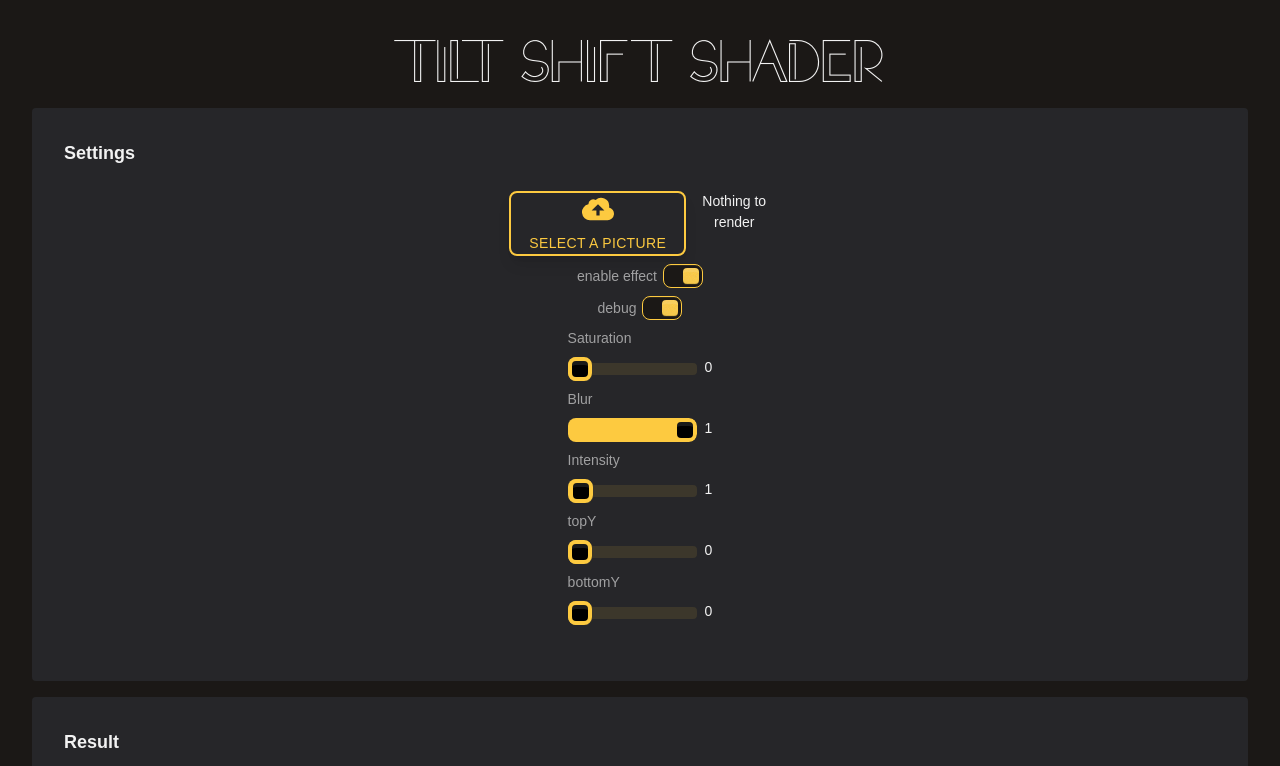
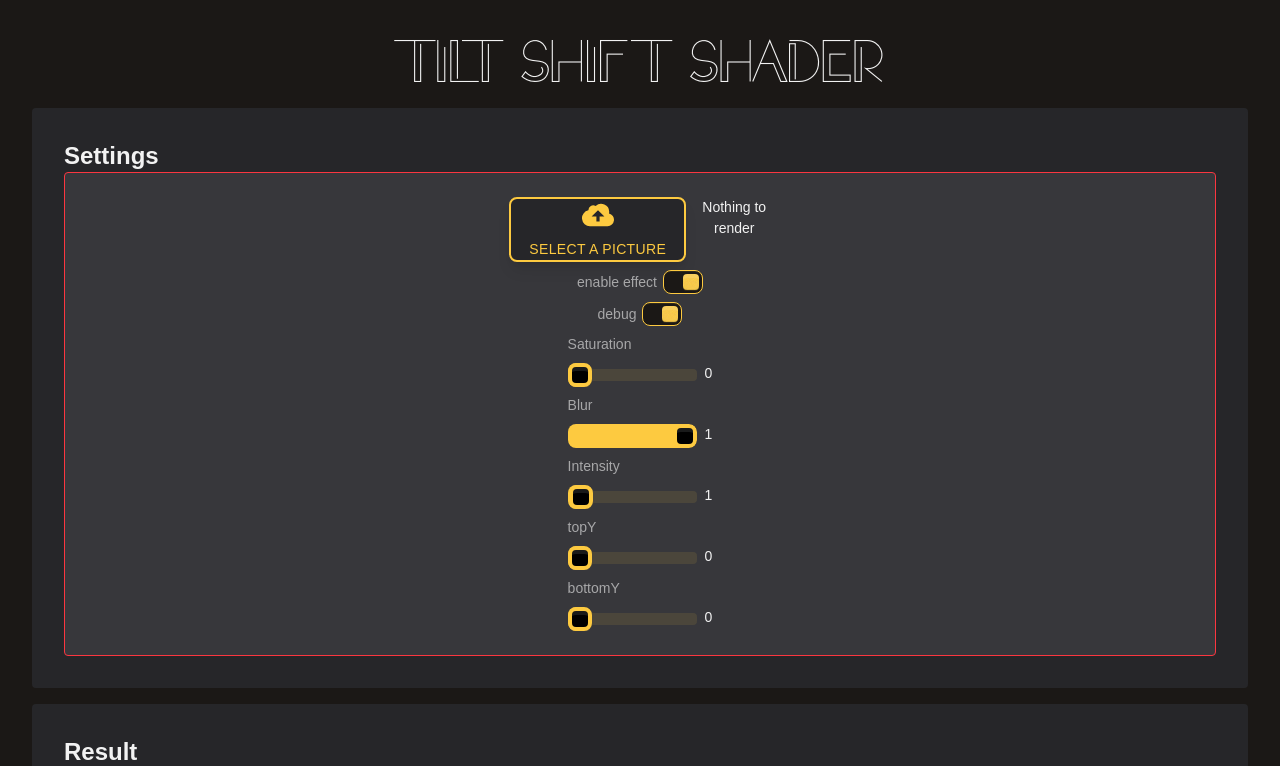
Before and after one commit to guillaume-gomez/ts-shader, a React (Vite) app: page / in a window 1280 px wide. Shown: the top 766 px of the page. Built offline with nearby package versions, Linux system fonts and the light colour scheme.

Commit message:
update design

```diff
--- a/src/Components/Card.tsx
+++ b/src/Components/Card.tsx
@@ -9,10 +9,10 @@ interface CardProps {
 function Card({title, children} : CardProps) {
   return (
     <div className="card bg-base-200">
-      <div className="card-title">
+      <div className="card-title text-2xl">
         {title}
       </div>
-      <div className="card-body flex items-center gap-2">
+      <div className="card-body flex items-center gap-2 bg-base-300 rounded border border-secondary">
         {children}
       </div>
     </div>
```
